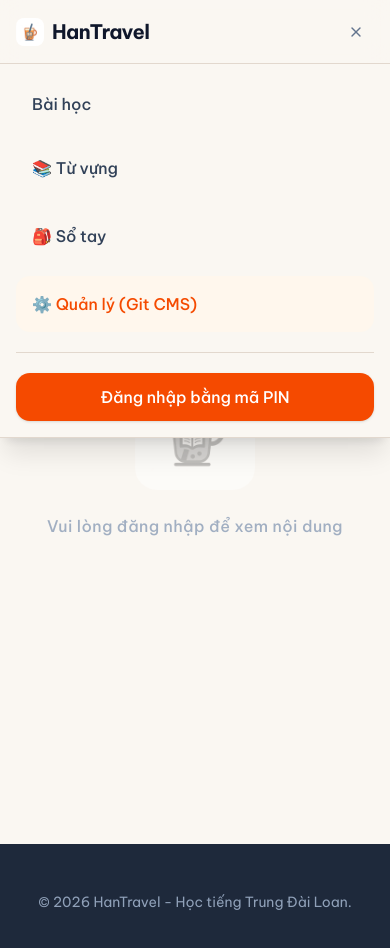
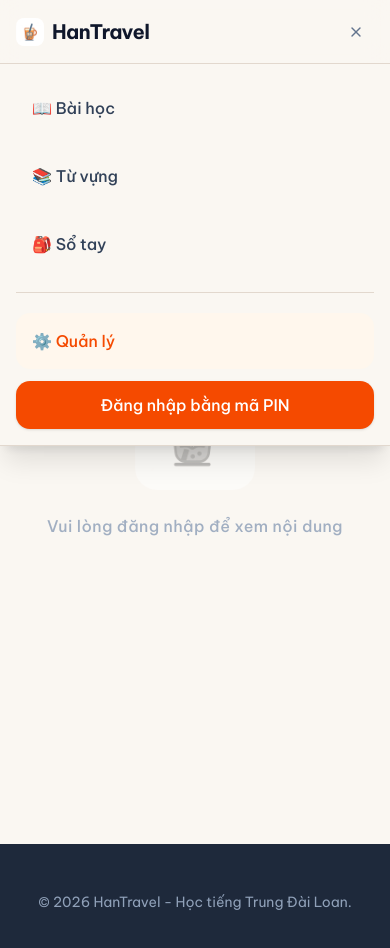
Before and after one commit to lntduong/han-travel, a Next.js app: page /admin in a window 390 px wide. Both pictures are taken after a click on the button 356 px from the left and 31 px from the top of the page. Shown: the top 948 px of the page. Built offline with nearby package versions, Linux system fonts and the light colour scheme.

Commit message:
fix: cleanup mobile menu icons and names

```diff
--- a/src/components/Header.tsx
+++ b/src/components/Header.tsx
@@ -103,11 +103,12 @@ export function Header({ title, backUrl }: HeaderProps) {
         <div className="fixed top-16 left-0 w-full bg-[#FAF7F2] dark:bg-slate-950 border-b border-[#E2D8CE] dark:border-slate-800 shadow-xl p-4 flex flex-col gap-3 z-40 md:hidden animate-in slide-in-from-top-2">
           <Link
             href="/"
-            className={`px-4 py-3 rounded-xl font-medium transition-colors ${pathname === "/" ? "bg-orange-100 dark:bg-orange-900/30 text-orange-700 dark:text-orange-400" : "text-slate-700 dark:text-slate-300 hover:bg-white dark:hover:bg-slate-900"}`}
+            className={`p-4 rounded-xl font-medium transition-colors ${pathname === "/" ? "bg-orange-50 dark:bg-orange-900/20 text-orange-600 dark:text-orange-400" : "text-slate-700 dark:text-slate-300 hover:bg-slate-50 dark:hover:bg-slate-800"}`}
             onClick={() => setIsMobileMenuOpen(false)}
           >
-            Bài học
+            📖 Bài học
           </Link>
+
           <Link
             href="/vocabulary"
             onClick={() => setIsMobileMenuOpen(false)}
@@ -124,15 +125,15 @@ export function Header({ title, backUrl }: HeaderProps) {
             🎒 Sổ tay
           </Link>
 
+          <div className="h-px bg-[#E2D8CE] dark:bg-slate-800 my-2" />
+
           <Link
             href="/admin"
             onClick={() => setIsMobileMenuOpen(false)}
             className={`p-4 rounded-xl font-medium transition-colors ${pathname === "/admin" ? "bg-orange-50 dark:bg-orange-900/20 text-orange-600 dark:text-orange-400" : "text-slate-700 dark:text-slate-300 hover:bg-slate-50 dark:hover:bg-slate-800"}`}
           >
-            ⚙️ Quản lý (Git CMS)
+            ⚙️ Quản lý
           </Link>
-
-          <div className="h-px bg-[#E2D8CE] dark:bg-slate-800 my-2" />
 
           {isAuthenticated ? (
             <Button
```
